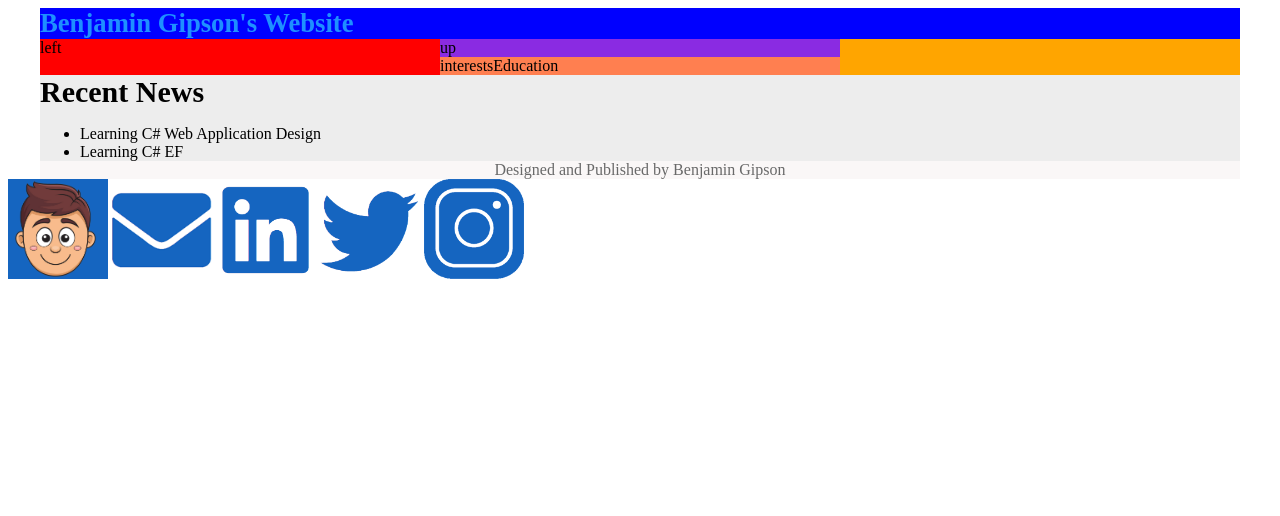
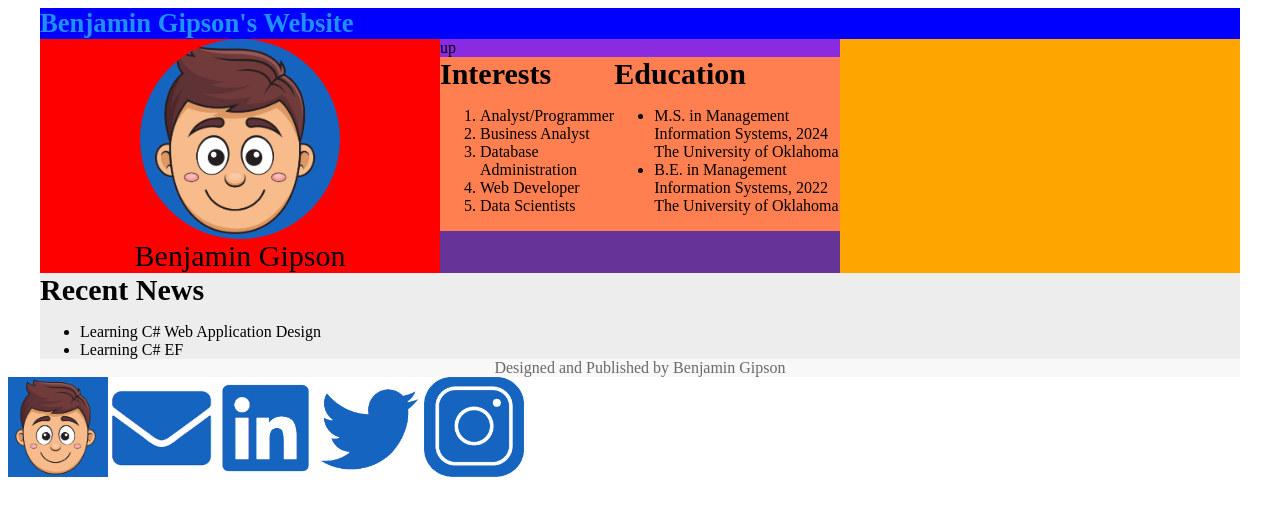
Before and after one commit to bentgipson/bentgipson.github.io, a plain HTML site: page 1023/index.htm in a window 1280 px wide. Drawn offline with Linux system fonts and the light colour scheme.

Commit message:
updt
updt

```diff
--- a/1023/index.htm
+++ b/1023/index.htm
@@ -73,8 +73,14 @@
 
         <div id="b1">
 
-            <div id="left">
-                left
+            <div id="left" style="display:flex;flex-direction:column;justify-content:center;align-items:center;">
+                <div>
+                    <img src="static/head1.png" style="width:200px; border-radius:50%" />
+                </div>
+                <div style="font-size:30px">Benjamin Gipson</div>
+                <div></div>
+                <div></div>
+                <div></div>
             </div>
 
             <div id="right">
@@ -83,10 +89,32 @@
                 </div>
                 <div id="down">
                     <div>
-                        interests
+                        <span class="t">Interests</span>
+                        <ol>
+                            <li>Analyst/Programmer</li>
+                            <li>Business Analyst</li>
+                            <li>Database Administration</li>
+                            <li>Web Developer</li>
+                            <li>Data Scientists</li>
+                        </ol>
+
                     </div>
                     <div>
-                        Education
+                        <span class="t">Education</span>
+
+                        <ul>
+                            <li>
+                                M.S. in Management Information Systems, 2024
+                                <br/>
+                                The University of Oklahoma
+                            </li>
+                            <li>
+                                B.E. in Management Information Systems, 2022
+                                <br/>
+                                The University of Oklahoma
+                            </li>
+                        </ul>
+
                     </div>
                 </div>
             </div>
```
